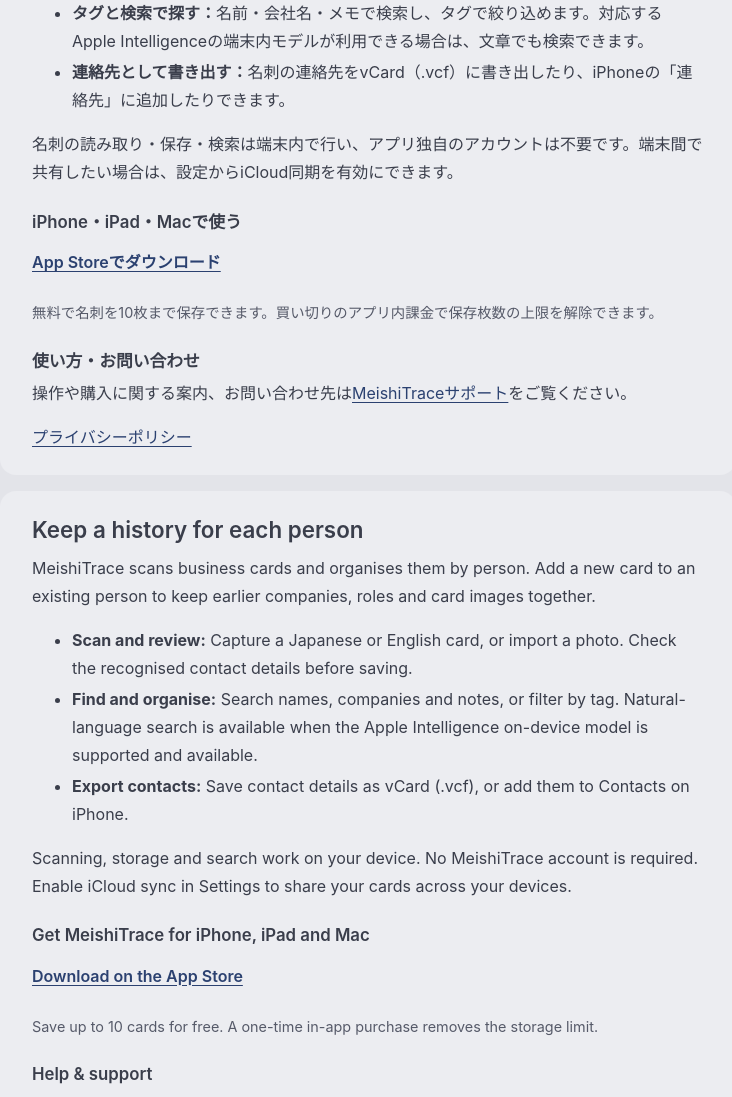
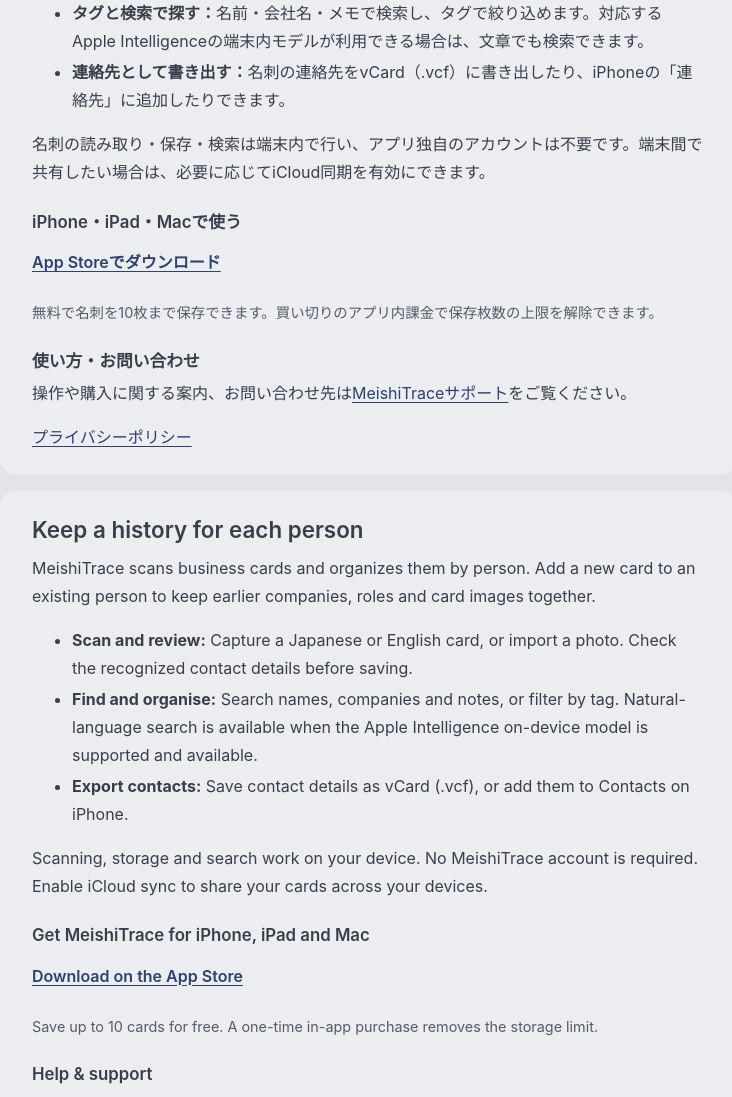
Before and after one commit to oud0n/oud0n.github.io, a plain HTML site: page apps/meishitrace/index.html in a window 1280 px wide. Shown: the part 420-1517 px from the top of the page, without its empty margins (272-1004 px from the left). Drawn offline with Linux system fonts and the light colour scheme.

Commit message:
製品紹介の設定説明と英語表記を整える

```diff
--- a/apps/meishitrace/index.html
+++ b/apps/meishitrace/index.html
@@ -34,7 +34,7 @@
 <li><strong>タグと検索で探す：</strong>名前・会社名・メモで検索し、タグで絞り込めます。対応するApple Intelligenceの端末内モデルが利用できる場合は、文章でも検索できます。</li>
 <li><strong>連絡先として書き出す：</strong>名刺の連絡先をvCard（.vcf）に書き出したり、iPhoneの「連絡先」に追加したりできます。</li>
 </ul>
-<p>名刺の読み取り・保存・検索は端末内で行い、アプリ独自のアカウントは不要です。端末間で共有したい場合は、設定からiCloud同期を有効にできます。</p>
+<p>名刺の読み取り・保存・検索は端末内で行い、アプリ独自のアカウントは不要です。端末間で共有したい場合は、必要に応じてiCloud同期を有効にできます。</p>
 <h3 id="download">iPhone・iPad・Macで使う</h3>
 <p><a class="download-link" href="https://apps.apple.com/jp/app/id6835461789">App Storeでダウンロード</a></p>
 <p class="download-detail">無料で名刺を10枚まで保存できます。買い切りのアプリ内課金で保存枚数の上限を解除できます。</p>
@@ -45,13 +45,13 @@
 
 <section id="en" lang="en" aria-labelledby="about-en">
 <h2 id="about-en">Keep a history for each person</h2>
-<p>MeishiTrace scans business cards and organises them by person. Add a new card to an existing person to keep earlier companies, roles and card images together.</p>
+<p>MeishiTrace scans business cards and organizes them by person. Add a new card to an existing person to keep earlier companies, roles and card images together.</p>
 <ul>
-<li><strong>Scan and review:</strong> Capture a Japanese or English card, or import a photo. Check the recognised contact details before saving.</li>
+<li><strong>Scan and review:</strong> Capture a Japanese or English card, or import a photo. Check the recognized contact details before saving.</li>
 <li><strong>Find and organise:</strong> Search names, companies and notes, or filter by tag. Natural-language search is available when the Apple Intelligence on-device model is supported and available.</li>
 <li><strong>Export contacts:</strong> Save contact details as vCard (.vcf), or add them to Contacts on iPhone.</li>
 </ul>
-<p>Scanning, storage and search work on your device. No MeishiTrace account is required. Enable iCloud sync in Settings to share your cards across your devices.</p>
+<p>Scanning, storage and search work on your device. No MeishiTrace account is required. Enable iCloud sync to share your cards across your devices.</p>
 <h3>Get MeishiTrace for iPhone, iPad and Mac</h3>
 <p><a class="download-link" href="https://apps.apple.com/app/id6835461789">Download on the App Store</a></p>
 <p class="download-detail">Save up to 10 cards for free. A one-time in-app purchase removes the storage limit.</p>
```
